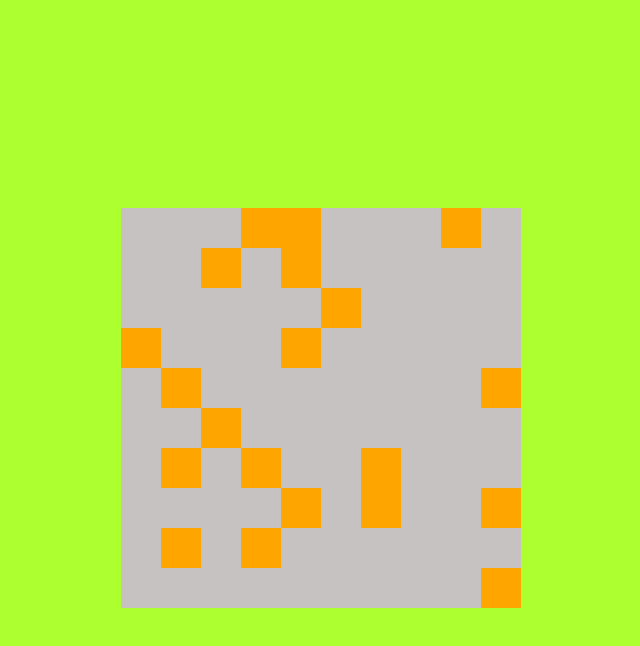
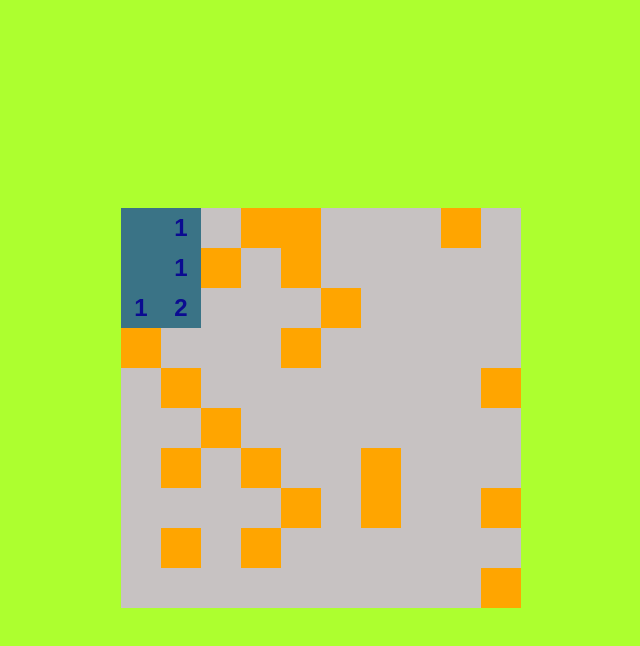
Before and after one commit to cephasDevelop/mineSweep, a plain HTML site: page index.html in a window 1280 px wide. Both pictures are taken after a click on the element 460 px from the left and 228 px from the top of the page. Shown: the whole page, without its empty margins (319-959 px from the left). Drawn offline with Linux system fonts and the light colour scheme.

Commit message:
recursion-01

```diff
--- a/app.js
+++ b/app.js
@@ -3,13 +3,25 @@ document.addEventListener('DOMContentLoaded', () => {
     const row = 10;
     const bombNumber = 20;
     const squares = [];
+    let isGameOver = false;
+
+    const vector = {
+            topLeft: [1,11,10],//@ i= 0
+            topRight: [10,9,-1],//@ i= 9
+            top: [1,11,10,9,-1],
+            bottom:[-1,-11,-10,-9,1],
+            bottomLeft: [-10,-9,1],//@ i= 90
+            bottomRight: [-10,-11,-1],//@ i= 99
+            left: [-10,-9,1,11,10],//@ i%10 == 0
+            right: [-10,-11,-1,9,10],//@ (i+1)%10 ==0
+            middle: [-10,-9,1,11,10,9,-1,-11]
+    };
 
     // create all the div in the grid
     function createBoard() {
         const yesBomb = Array(bombNumber).fill('bomb');
         const noBomb = Array(row * row - bombNumber).fill('empty');
         const gameArr = [...yesBomb, ...noBomb].sort(() => Math.random() - 0.5);
-        // console.log(gameArr);
 
         // CREATE THE SQUARES IN THE GRID
         for (let i = 0; i < row * row; i++){
@@ -25,17 +37,7 @@ document.addEventListener('DOMContentLoaded', () => {
              });
         }
 
-        const vector = {
-            topLeft: [1,11,10],//@ i= 0
-            topRight: [10,9,-1],//@ i= 9
-            top: [1,11,10,9,-1],
-            bottom:[-1,-11,-10,-9,1],
-            bottomLeft: [-10,-9,1],//@ i= 90
-            bottomRight: [-10,-11,-1],//@ i= 99
-            left: [-10,-9,1,11,10],//@ i%10 == 0
-            right: [-10,-11,-1,9,10],//@ (i+1)%10 ==0
-            middle: [-10,-9,1,11,10,9,-1,-11]
-        };
+
         //  ADD THE NUMBER OF BOMBS SURROUNDING A SQUARE
         for (let i = 0; i < squares.length; i++){
             //addBomb(squares, i, direction)
@@ -56,10 +58,72 @@ document.addEventListener('DOMContentLoaded', () => {
 
     // CLICK FUNCTION FOR EACH SQUARE
     function handleClick(square) {
+        const currentId = square.id;
+        if (isGameOver) return;
+        if (square.classList.contains('checked') || square.classList.contains('flaged')) return;
+
         if (square.classList.contains('bomb')) {
+            isGameOver = true;
             console.log("Game Over");
-         }
+        }else {
+            let bombArround = square.getAttribute('data');
+            if (bombArround != 0) {
+                square.classList.add('checked');
+                square.innerHTML = bombArround;
+                return;
+            }
+            checkEmptyFriends(square,currentId);
+            square.classList.add('checked');
+        }
 
+    }
+
+    function checkEmptyFriends(square,currentId) {
+        const isLeftEdge = (currentId % row) === 0;
+        const isRightEdge = (currentId % row) === row - 1;
+
+        setTimeout(() => {
+            if (currentId > 0 && !isLeftEdge) {
+                const newId = squares[parseInt(currentId)].id;
+                const newSquare = document.getElementById(newId);
+                handleClick(newSquare);
+            };
+            if (currentId > 9 && !isRightEdge) {
+                const newId = squares[parseInt(currentId) + 1 - row].id;
+                const newSquare = document.getElementById(newId);
+                handleClick(newSquare);
+            };
+            if (currentId > 10) {
+                const newId = squares[parseInt(currentId) - row].id;
+                const newSquare = document.getElementById(newId);
+                handleClick(newSquare);
+            };
+            if (currentId > 11 && !isLeftEdge) {
+                const newId = squares[parseInt(currentId) - 1 - row].id;
+                const newSquare = document.getElementById(newId);
+                handleClick(newSquare);
+            };
+            if (currentId < 98 && !isRightEdge) {
+                const newId = squares[parseInt(currentId) + 1].id;
+                const newSquare = document.getElementById(newId);
+                handleClick(newSquare);
+            };
+            if (currentId < 90 && !isLeftEdge) {
+                const newId = squares[parseInt(currentId) - 1 + row].id;
+                const newSquare = document.getElementById(newId);
+                handleClick(newSquare);
+            };
+            if (currentId < 88 && !isRightEdge) {
+                const newId = squares[parseInt(currentId) + 1 + row].id;
+                const newSquare = document.getElementById(newId);
+                handleClick(newSquare);
+            };
+            if (currentId < 89) {
+                const newId = squares[parseInt(currentId) + row].id;
+                const newSquare = document.getElementById(newId);
+                handleClick(newSquare);
+            };
+        },10);
     }
 
 
--- a/index.css
+++ b/index.css
@@ -18,6 +18,12 @@ body {
 .grid div{
     height:40px;
     width: 40px;
+    display:flex;
+    justify-content: center;
+    align-items: center;
+    font: 1.5em sans-serif;
+    font-weight: bolder;
+    color:rgb(11, 11, 145);
     /* background-color: rgb(199, 194, 194); */
 }
 
@@ -28,3 +34,11 @@ body {
 .empty{
     background-color: rgb(199, 194, 194);
 }
+
+.checked {
+    background-color: rgb(58, 115, 134);
+}
+
+.flaged{
+    background-color: brown;
+}
```
